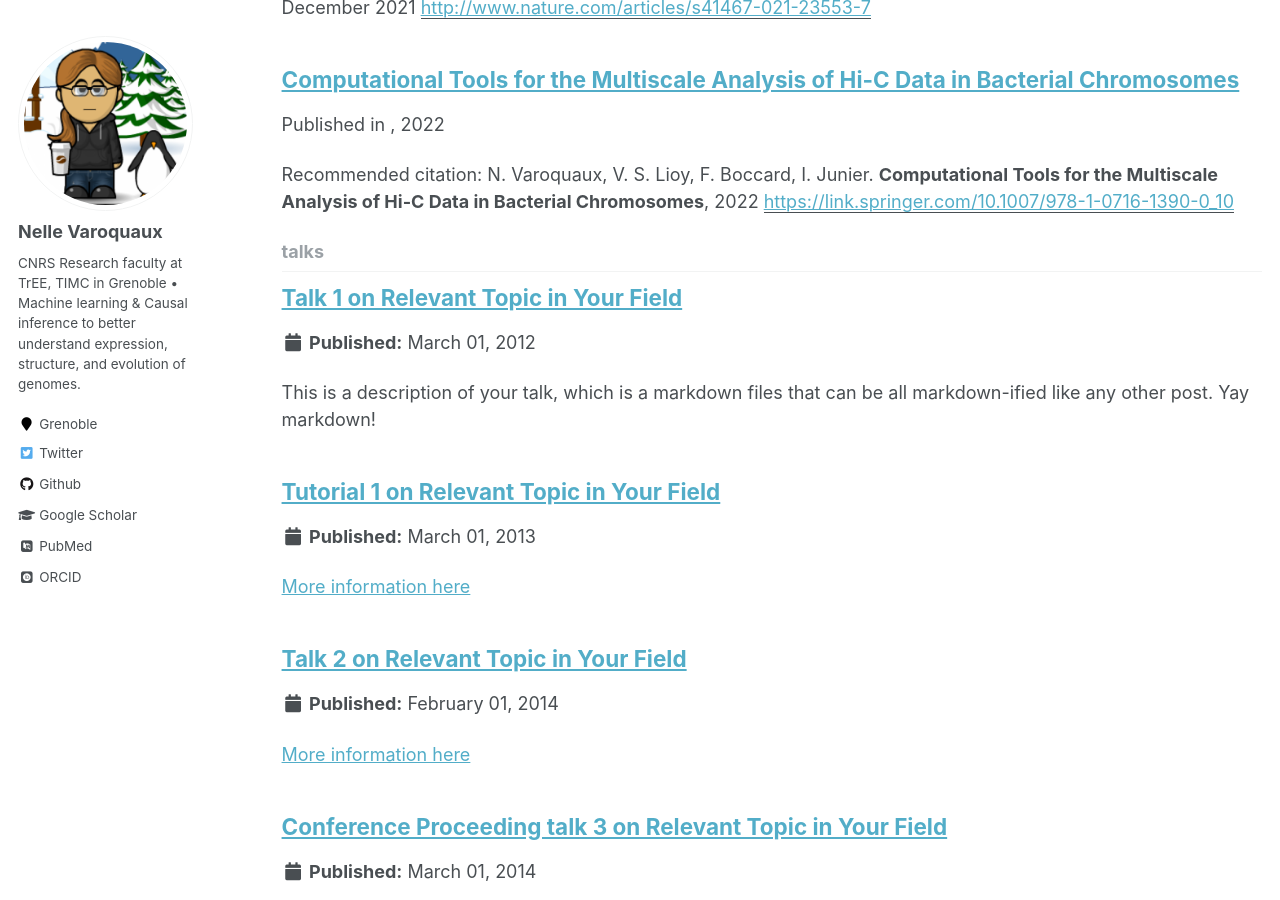
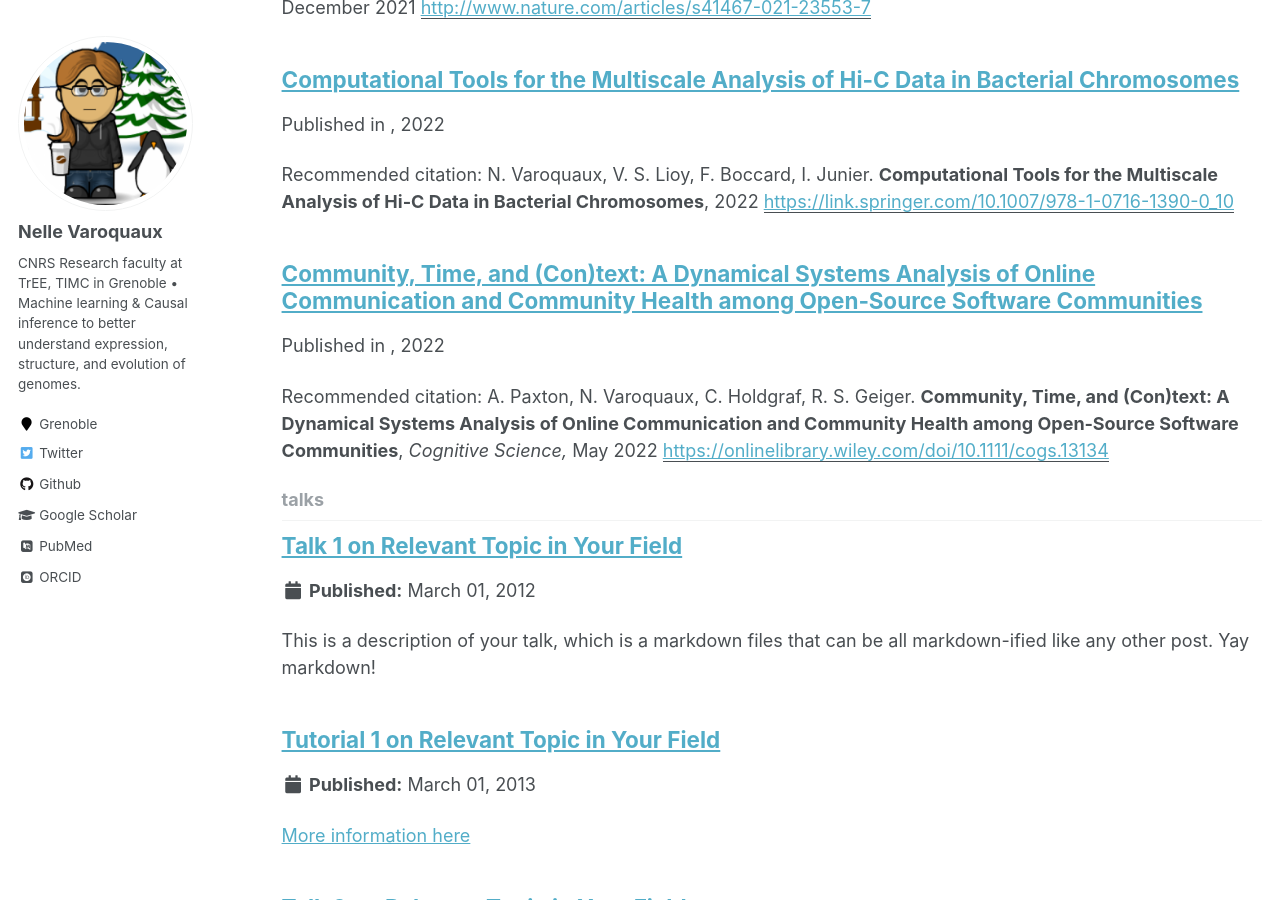
Before and after one commit to NelleV/nellev.github.io, a Jekyll site: the page built from _pages/collection-archive.html, in a window 1280 px wide and 900 px high, scrolled down 6609 px. Built offline with Jekyll 4.4.1, drawn with Linux system fonts in a browser that asks for light colours; some web fonts are replaced.

Commit message:
Update publications

```diff
--- /dev/null
+++ b/_publications/202205-paxton_varoquaux_holdgraf_geiger.md
@@ -0,0 +1,9 @@
+---
+title: "Community, Time, and (Con)text: A Dynamical Systems Analysis of Online Communication and Community Health among Open‐Source Software Communities"
+collection: publications
+permalink: /publication/202205-paxton_varoquaux_holdgraf_geiger
+venue: ''
+citation: 'A. Paxton, N. Varoquaux, C. Holdgraf, R. S. Geiger. <b>Community, Time, and (Con)text: A Dynamical Systems Analysis of Online Communication and Community Health among Open‐Source Software Communities</b>, <i>Cognitive Science,</i> May 2022'
+year: '2022'
+paperurl: 'https://onlinelibrary.wiley.com/doi/10.1111/cogs.13134'
+---
```
Also changed, not shown: _publications/202200-varoquaux_lioy_boccard_junier.md (+2 -0 lines).
